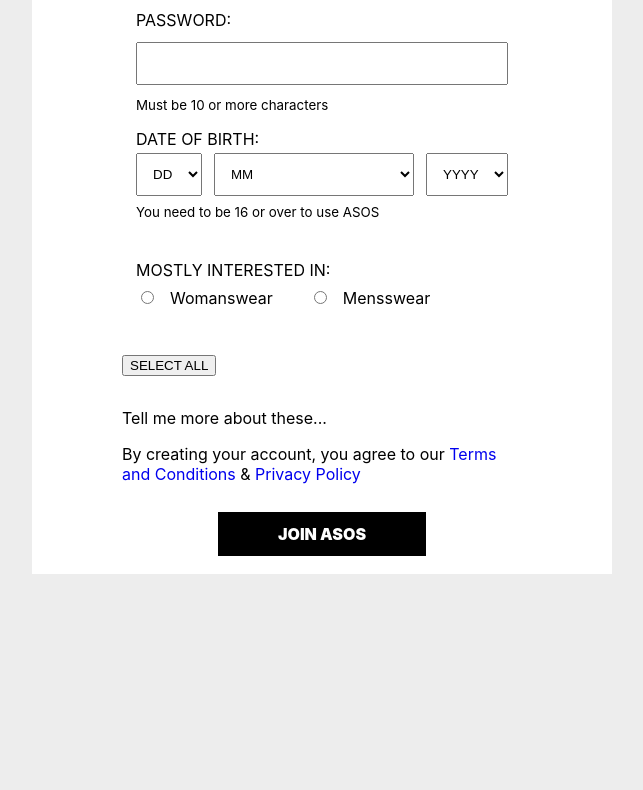
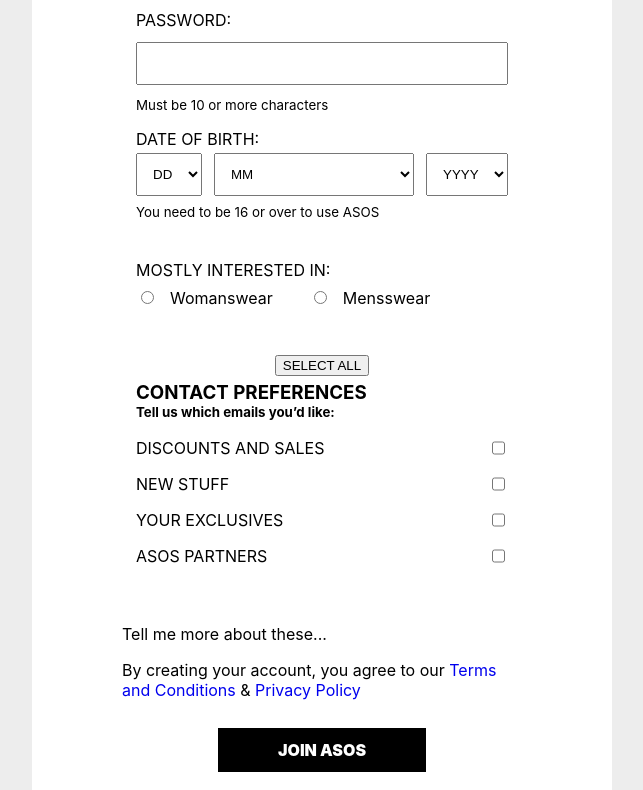
Before and after one commit to anthonyzamarro/dui-one, a React (Create React App) app: page / in a window 1280 px wide. Shown: the part 849-1639 px from the top of the page, without its empty margins (318-961 px from the left). Before the commit the page ends 1423 px from the top, so only its background shows below. Built offline with nearby package versions, Linux system fonts and the light colour scheme.

Commit message:
start adding logic to pass data between components

```diff
--- a/src/components/Elements/Checkbox.tsx
+++ b/src/components/Elements/Checkbox.tsx
@@ -1,12 +1,12 @@
 import React, { useState } from "react"
 
 interface Props {
-    text: string
-
+    text: string,
+    check: boolean
 }
 
-const Checkbox: React.FC<Props> = ({ text }) => {
-    const [checked, setChecked] = useState(false);
+const Checkbox: React.FC<Props> = ({ text, check }) => {
+    const [checked, setChecked] = useState();
     return (
         <div className="checkbox__container">
             <label htmlFor={text}>{text}</label>
@@ -15,7 +15,7 @@
                 value={text}
                 name={text}
                 id={text}
-                onClick={() => setChecked(checked)}
+                // onClick={() => setChecked()}
             />
         </div>
     )
--- a/src/components/containers/Parent.tsx
+++ /dev/null
@@ -1,20 +0,0 @@
-import React from "react";
-import Clickable from "../elements/Clickable"
-
-interface Props {
-    selectAll: SelectAll; // arrow function
-}
-
-const Parent: React.FC<Props> = ({ selectAll }) => {
-
-    return (
-        <div className="parent__container">
-            <Clickable
-                text="SELECT ALL"
-                selectAll={selectAll}
-            />
-        </div>
-    )
-}
-
-export default Parent;
--- /dev/null
+++ b/src/components/containers/Preferences.tsx
@@ -0,0 +1,45 @@
+import React from "react";
+import Checkbox from "../elements/Checkbox";
+import Clickable from "../elements/Clickable"
+
+
+const Parent: React.FC = () => {
+    const selectAll: SelectAll = () => {
+        console.log('Preferences: ')
+    }
+
+    return (
+        <div className="parent__container">
+            <Clickable
+                text="SELECT ALL"
+                selectAll={selectAll}
+            />
+            <fieldset className="fieldset__container-checkbox">
+                        <div className="preferences__title_button__container">
+                            <h3 className="preferences__title">CONTACT PREFERENCES</h3>
+                            <h5 className="preferences__subtitle">Tell us which emails you’d like:</h5>
+                        </div>
+                        <div className="checkboxes">
+                            <Checkbox
+                                text="DISCOUNTS AND SALES"
+                                bool={false}
+                            />
+                            <Checkbox
+                                text="NEW STUFF"
+                                bool={false}
+                            />
+                            <Checkbox
+                                text="YOUR EXCLUSIVES"
+                                bool={true}
+                            />
+                            <Checkbox
+                                text="ASOS PARTNERS"
+                                bool={true}
+                            />
+                        </div>
+                    </fieldset>
+        </div>
+    )
+}
+
+export default Parent;
--- a/src/components/pages/Home.tsx
+++ b/src/components/pages/Home.tsx
@@ -2,10 +2,9 @@
 import Legal from '../containers/Legal';
 import Modal from '../containers/Modal';
 import Nav from '../containers/Nav';
-import Parent from '../containers/Parent';
+import Preferences from '../containers/Preferences';
 import SignUpWith from '../containers/SignUpWith';
 import Button from '../elements/Button';
-import Checkbox from '../elements/Checkbox';
 import Radio from '../elements/Radio';
 import SelectList from '../elements/SelectList';
 import TextField from '../elements/TextField';
@@ -13,9 +12,7 @@
 
 
 const Home: React.FC = () => {
-    const selectAll: SelectAll = (checked) => {
-        console.log('home: ', checked)
-    }
+
 
     return (
     <Layout>
@@ -100,34 +97,7 @@
                 </fieldset>
             </div>
             <div className="checkbox__container">
-                <Parent
-                    selectAll={selectAll}
-                >
-                    <fieldset className="fieldset__container-checkbox">
-                        <div className="preferences__title_button__container">
-                            <h3 className="preferences__title">CONTACT PREFERENCES</h3>
-                            <h5 className="preferences__subtitle">Tell us which emails you’d like:</h5>
-                            {/* <Clickable
-                                text="SELECT ALL"
-                                fn={fn}
-                            /> */}
-                        </div>
-                        <div className="checkboxes">
-                            <Checkbox
-                                text="DISCOUNTS AND SALES"
-                            />
-                            <Checkbox
-                                text="NEW STUFF"
-                            />
-                            <Checkbox
-                                text="YOUR EXCLUSIVES"
-                            />
-                            <Checkbox
-                                text="ASOS PARTNERS"
-                            />
-                        </div>
-                    </fieldset>
-                </Parent>
+                <Preferences />
             </div>
         </Form>
         <Modal
--- a/src/types.d.ts
+++ b/src/types.d.ts
@@ -1 +1,7 @@
 type SelectAll = (checked: boolean) => void;
+/*
+
+    an array of boolean values
+    if all values are true, then text on Clickable component becomes "Clear"
+
+*/
```
